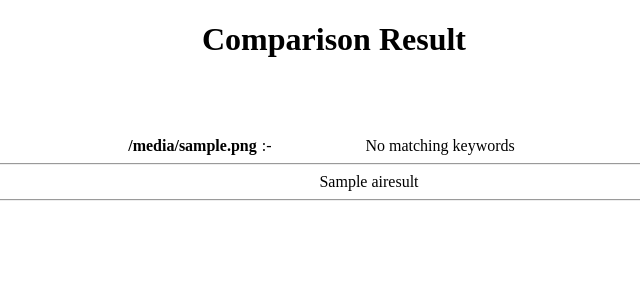
After one commit to pranava007/jobs-resume-rating, a Flask app: template flaskFilterText_version-1.0/templates/result-v2.html in a window 1280 px wide. The commit adds this page. Shown: the top 300 px of the page, without its empty margins (306-946 px from the left). Run offline with Flask 3, Linux system fonts and the light colour scheme; the template is opened without the code that fills it: most values are stand-ins (such as "Sample title", 1, 10 or a date in 2020).

Commit message:
add dummy-response

```diff
--- a/flaskFilterText_version-1.0/app.py
+++ b/flaskFilterText_version-1.0/app.py
@@ -7,6 +7,35 @@ from openai import OpenAI
 import json
 
 app = Flask(__name__)
+
+def dummy_results():
+    dummy_response="""
+1. Full Stack Development - Score 10/10
+   Reason: The resume shows significant experience in designing and developing applications with C++, Java, and JavaScript, matching job requirements.
+   Sample text from resume: "Design and Development of micro services using Java, ReactJS"
+   Sample text from job description: "Senior Software Engineer that has a passion for full stack development."
+
+2. Microservices Architecture - Score 9/10
+   Reason: The resume shows the candidate has experience with microservice architectures, which are mentioned in the job description.
+   Sample text from resume: "Design and Development of micro services using Java, ReactJS."
+   Sample text from job description: "Experience working with Microservice architectures."
+
+3. Experience with C++ and JavaScript - Score 10/10
+   Reason: The resume clearly indicates that the candidate has extensive experience with both C++ and JavaScript, which are required skills for the job.
+   Sample text from resume: "Solid C++/Java /Python expertise"
+   Sample text from job description: "4+ years experience working with C++ [...] 4+ years experience building comprehensive, scalable, and extensible client-side apps with JavaScript."
+
+4. Scalable Systems - Score 8/10
+   Reason: The resume shows an understanding of the scalability of systems, which is something mentioned in the job description.
+   Sample text from resume: "Responsible for Requirements to Deliver for VARS systems."
+   Sample text from job description: "Participate in the full SDLC of various components and systems that are required to be robust and scalable."
+
+5. Cloud Technologies and Big Data - Score 8/10
+   Reason: The resume mentions experience with RedHat OpenShift, AWS and Big Data System which aligns with job requirements.
+   Sample Text from resume: "Cloud Technologies RedHat OpenShift and Docker" , "Business Intelligent System Hadoop, Hive and QlikSense"
+   Sample Text from job description: "Knowledge of Big Data, SQL and NoSQL Databases, and Cloud-Based Object Stores"
+    """
+    return (dummy_response)
 
 def compare_files(file1_path, file2_path):
     with open(file1_path, 'r', encoding='utf-8') as f1, open(file2_path, 'r', encoding='utf-8') as f2:
@@ -27,9 +56,9 @@ def using_openai(resume, jobs):
         #cntent2_jobs = set(f2.read().split())
         content1_resume = (f1.read())
         content2_jobs =  (f2.read())
-        #print("\n====================\n")
-        #print(content1_resume)
-        #print("\n====================\n")
+        #print("\n========(resume)============\n")
+        ##print(content1_resume)
+        #print("\n=========(jobs)===========\n")
         #print(content2_jobs)
         mykeys = json.load(open('c:\workarea\mykey.json'))
         client = OpenAI(api_key=mykeys["api_key"],organization=mykeys["organization"])
@@ -55,6 +84,7 @@ def using_openai(resume, jobs):
             completion = client.chat.completions.create(
                 #model="gpt-3.5-turbo",
                 model="gpt-4",
+                #model="gpt-4o",
                 #model="gpt-3.5-turbo-0125",
                 #model="text-embedding-3-small",
                 messages=messages
@@ -86,6 +116,44 @@ def using_openai(resume, jobs):
 def index():
     return render_template('index.html')
 
+@app.route('/compare_dummy', methods=['POST'])
+def compare_dummy():
+        file_to_compare = request.files['file_to_compare']
+        files = request.files.getlist('files[]')
+
+        # Save uploaded files to server
+        file_to_compare_path = os.path.join('uploads', file_to_compare.filename)
+        file_to_compare.save(file_to_compare_path)
+
+        result = {}
+        airesult = {}
+
+        for file in files:
+            print("\n===============================================================\n")
+            print(f"=================== {file_to_compare} {file.filename}")
+            file_path = os.path.join('uploads', file.filename)
+            file.save(file_path)
+            matching_keywords = compare_files(file_to_compare_path, file_path)
+
+            matching_keywords  = remove_articles(   matching_keywords )
+            ai_response_sumary = None
+            ai_response_sumary  = dummy_results()
+
+            result[file.filename] = matching_keywords
+            if (matching_keywords is not None and  ai_response_sumary is not None ):
+                result[file.filename] = matching_keywords
+                airesult[file.filename] = ai_response_sumary
+            #result[file.filename] = ai_matched_resuls.choices[0].message
+            #print(file.filename)
+            #print(matching_keywords)
+            print(ai_response_sumary)
+            #print(result)
+
+        return render_template('result-v2.html', result=result,airesult=airesult)
+            #sreturn render_template('result.html', result=ai_response)
+
+
+
 @app.route('/compare', methods=['POST'])
 def compare():
         file_to_compare = request.files['file_to_compare']
@@ -96,6 +164,7 @@ def compare():
         file_to_compare.save(file_to_compare_path)
 
         result = {}
+        airesult = {}
 
         for file in files:
             print("\n===============================================================\n")
@@ -106,15 +175,19 @@ def compare():
             ai_matched_resuls = using_openai(file_to_compare_path, file_path)
             matching_keywords  = remove_articles(   matching_keywords )
             ai_response_sumary = None
+            ai_response_sumary  = ai_matched_resuls.choices[0].message.content.strip()
+
             result[file.filename] = matching_keywords
-            ai_response_sumary  = ai_matched_resuls.choices[0].message.content.strip()
+            if (matching_keywords is not None and  ai_response_sumary is not None ):
+                result[file.filename] = matching_keywords
+                airesult[file.filename] = ai_response_sumary
             #result[file.filename] = ai_matched_resuls.choices[0].message
             #print(file.filename)
             #print(matching_keywords)
             print(ai_response_sumary)
             #print(result)
 
-        return render_template('result.html', result=result)
+        return render_template('result-v2.html', result=result,airesult=airesult)
             #sreturn render_template('result.html', result=ai_response)
 
 
--- a/flaskFilterText_version-1.0/templates/index.html
+++ b/flaskFilterText_version-1.0/templates/index.html
@@ -65,7 +65,7 @@
     </ul>
     </nav>
     <h1 style="text-align: center;color:black ;" >Resume vs Jobs Rating</h1>
-    <form action="/compare" method="POST" enctype="multipart/form-data">
+    <form action="/compare_dummy" method="POST" enctype="multipart/form-data">
         <label for="file_to_compare">Single Resume</label><br><br>
         <input style="border: none;"  type="file" id="file_to_compare" name="file_to_compare"><br><br><br>
         <label for="files">Job Description</label><br> <br>
--- /dev/null
+++ b/flaskFilterText_version-1.0/templates/result-v2.html
@@ -0,0 +1,28 @@
+<!DOCTYPE html>
+<html lang="en">
+<head>
+    <meta charset="UTF-8">
+    <meta name="viewport" content="width=device-width, initial-scale=1.0">
+    <title>Comparison Result</title>
+</head>
+<body style="">
+    <h1 style="text-align: center; ">Comparison Result</h1> <br><br>
+    <ul style="text-align: center; list-style-type: none; " >
+        {% for file, keywords in result.items() %}
+            <li style="padding: 5px; margin-bottom: 20px; margin-right: 150px;   " >
+                <strong style="padding: 5px;  " >{{ file }}</strong>:-
+                <span style="padding: 10px; position: relative;left: 80px; ">
+                    {% if keywords %}{{ ', '.join(keywords) }}{% else %}No matching keywords{% endif %}
+                    <hr style="background-color: royalblue;" >
+                </span>
+                <span style="padding: 10px; position: relative;left: 80px; ">
+                    {{ airesult[file]}}
+                    <hr style="background-color: royalblue;" >
+                </span>
+            </li>
+
+
+        {% endfor %}
+    </ul>
+</body>
+</html>
```
Also changed, not shown: flaskFilterText_version-1.0/testdata/ai-response/ai-response1.txt (added, +24 -0 lines), 4 other files.
